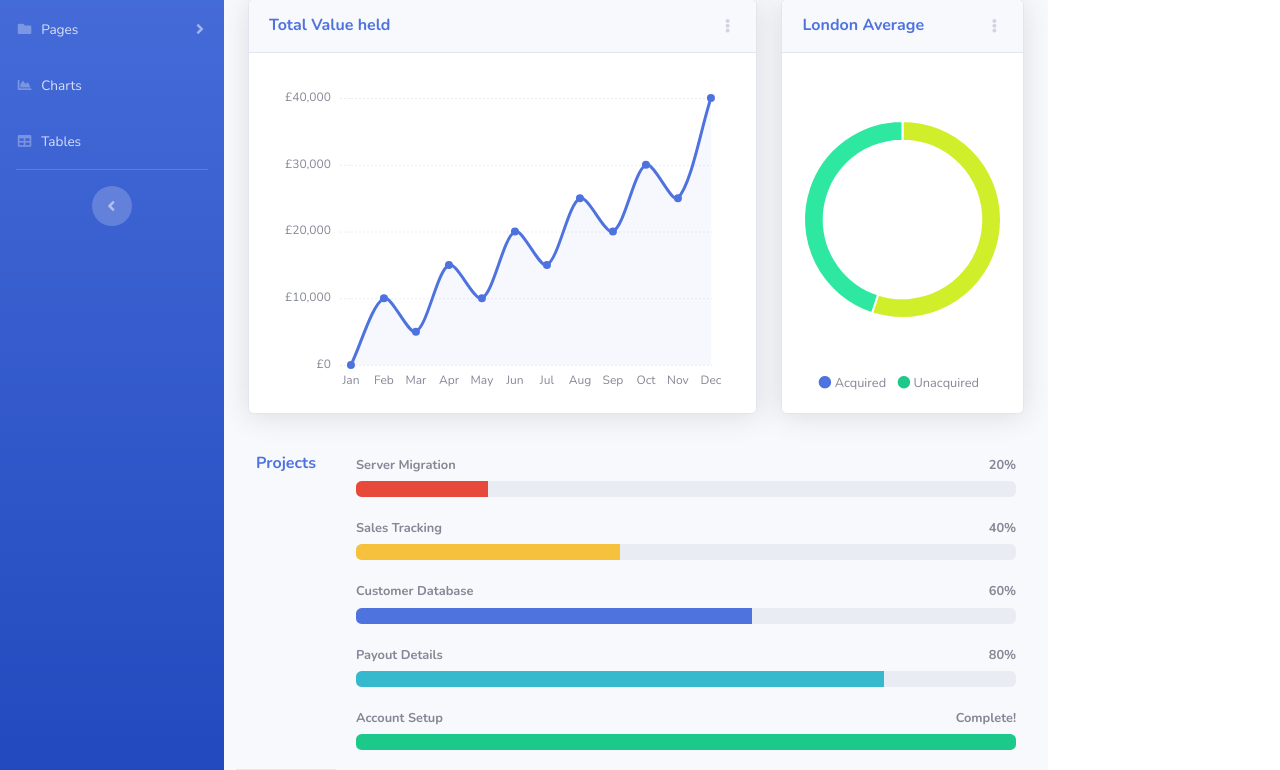
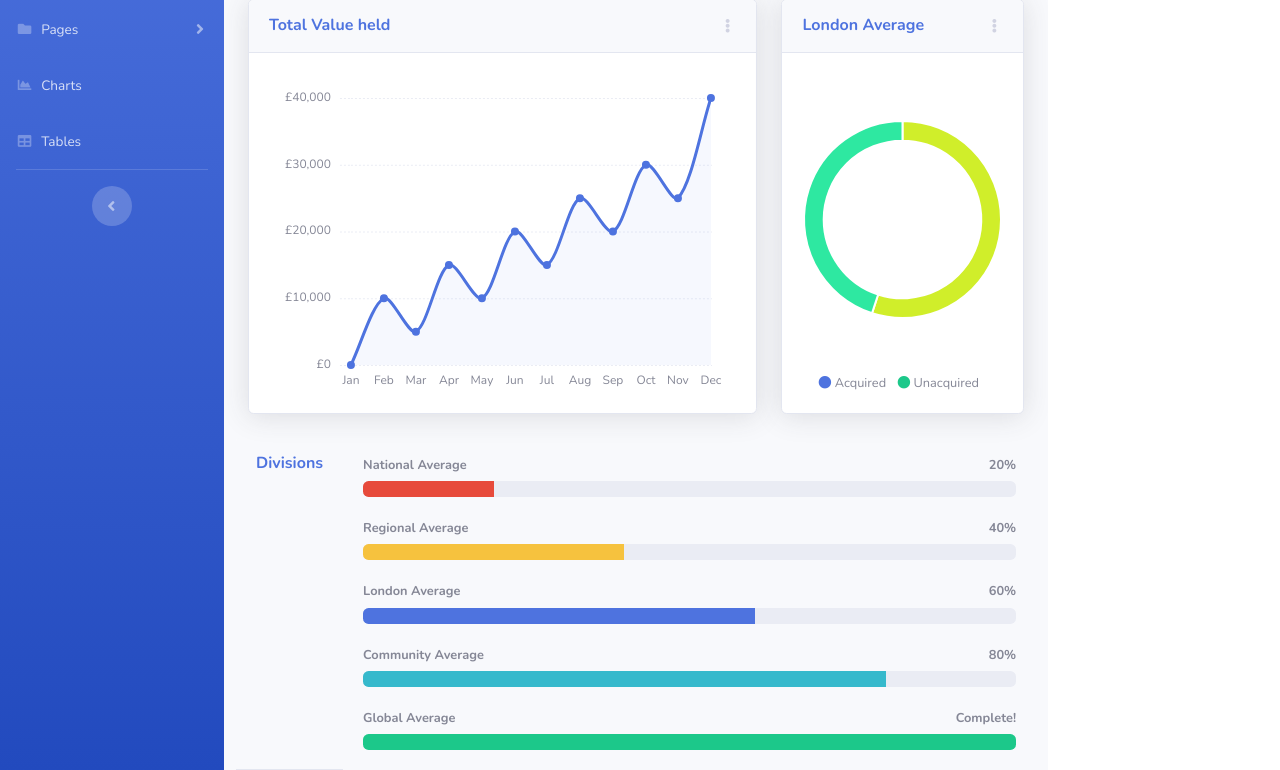
Before and after one commit to Edozie101/bbyb, a Django app: page /dashboard/ in a window 1280 px wide. Shown: the part 303-1073 px from the top of the page. Run offline with Django 3.2, Linux system fonts and the light colour scheme; some libraries are stand-ins or nearby versions.

Commit message:
adding the base changes

```diff
--- a/bbb/bbb/settings.py
+++ b/bbb/bbb/settings.py
@@ -18,7 +18,7 @@ import django_heroku
 BASE_DIR = os.path.dirname(os.path.dirname(os.path.abspath(__file__)))
 
 STATIC_ROOT = os.path.join(BASE_DIR,'static')
-
+MEDIA_ROOT = os.path.join(BASE_DIR,'media').replace('\\','/')
 # Quick-start development settings - unsuitable for production
 # See https://docs.djangoproject.com/en/2.1/howto/deployment/checklist/
 
--- a/bbb/bricks/templates/dashboard.html
+++ b/bbb/bricks/templates/dashboard.html
@@ -537,26 +537,26 @@
               <!-- Project Card Example -->
               <!-- <div class="card shadow mb-4"> -->
                 <div class="card-header py-3">
-                  <h6 class="m-0 font-weight-bold text-primary">Projects</h6>
+                  <h6 class="m-0 font-weight-bold text-primary">Divisions </h6>
                 </div>
                 <div class="card-body">
-                  <h4 class="small font-weight-bold">Server Migration <span class="float-right">20%</span></h4>
+                  <h4 class="small font-weight-bold">National Average <span class="float-right">20%</span></h4>
                   <div class="progress mb-4">
                     <div class="progress-bar bg-danger" role="progressbar" style="width: 20%" aria-valuenow="20" aria-valuemin="0" aria-valuemax="100"></div>
                   </div>
-                  <h4 class="small font-weight-bold">Sales Tracking <span class="float-right">40%</span></h4>
+                  <h4 class="small font-weight-bold">Regional  Average <span class="float-right">40%</span></h4>
                   <div class="progress mb-4">
                     <div class="progress-bar bg-warning" role="progressbar" style="width: 40%" aria-valuenow="40" aria-valuemin="0" aria-valuemax="100"></div>
                   </div>
-                  <h4 class="small font-weight-bold">Customer Database <span class="float-right">60%</span></h4>
+                  <h4 class="small font-weight-bold">London Average <span class="float-right">60%</span></h4>
                   <div class="progress mb-4">
                     <div class="progress-bar" role="progressbar" style="width: 60%" aria-valuenow="60" aria-valuemin="0" aria-valuemax="100"></div>
                   </div>
-                  <h4 class="small font-weight-bold">Payout Details <span class="float-right">80%</span></h4>
+                  <h4 class="small font-weight-bold">Community Average <span class="float-right">80%</span></h4>
                   <div class="progress mb-4">
                     <div class="progress-bar bg-info" role="progressbar" style="width: 80%" aria-valuenow="80" aria-valuemin="0" aria-valuemax="100"></div>
                   </div>
-                  <h4 class="small font-weight-bold">Account Setup <span class="float-right">Complete!</span></h4>
+                  <h4 class="small font-weight-bold">Global Average<span class="float-right">Complete!</span></h4>
                   <div class="progress">
                     <div class="progress-bar bg-success" role="progressbar" style="width: 100%" aria-valuenow="100" aria-valuemin="0" aria-valuemax="100"></div>
                   </div>
```
